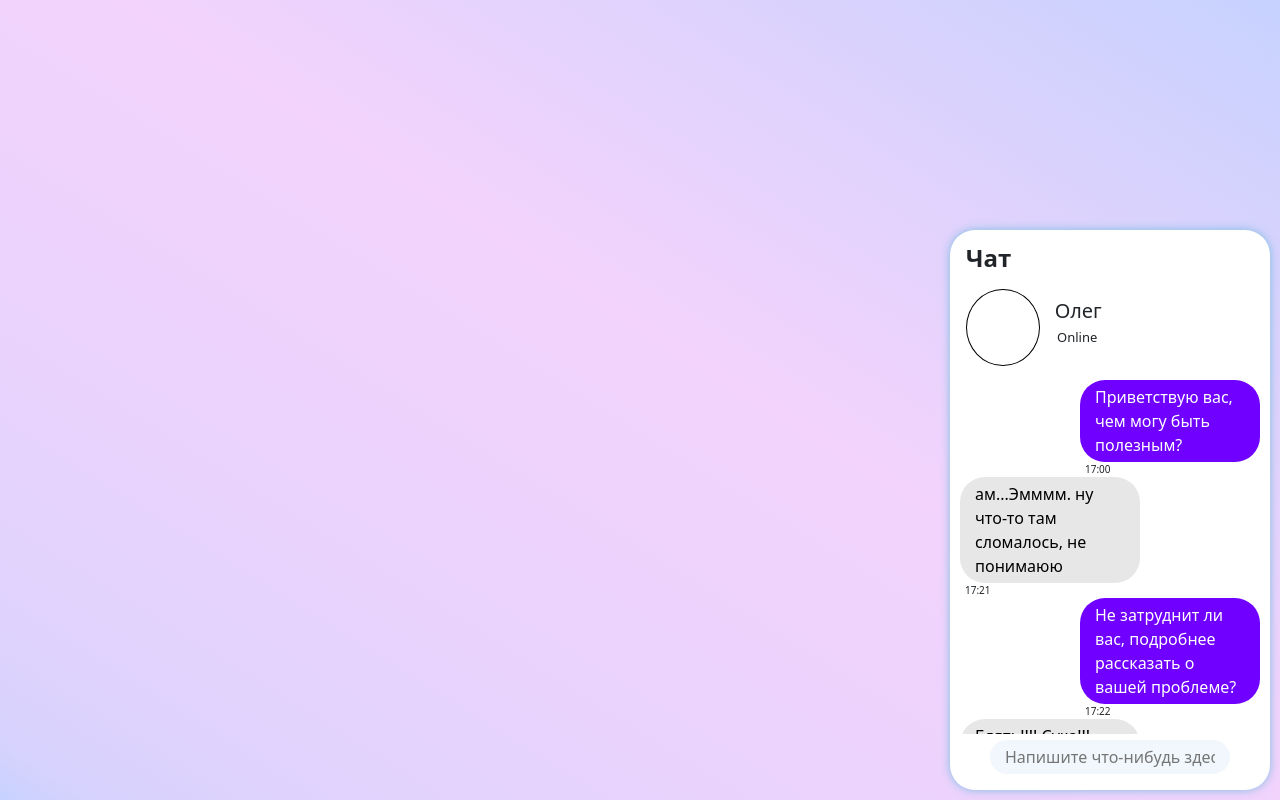
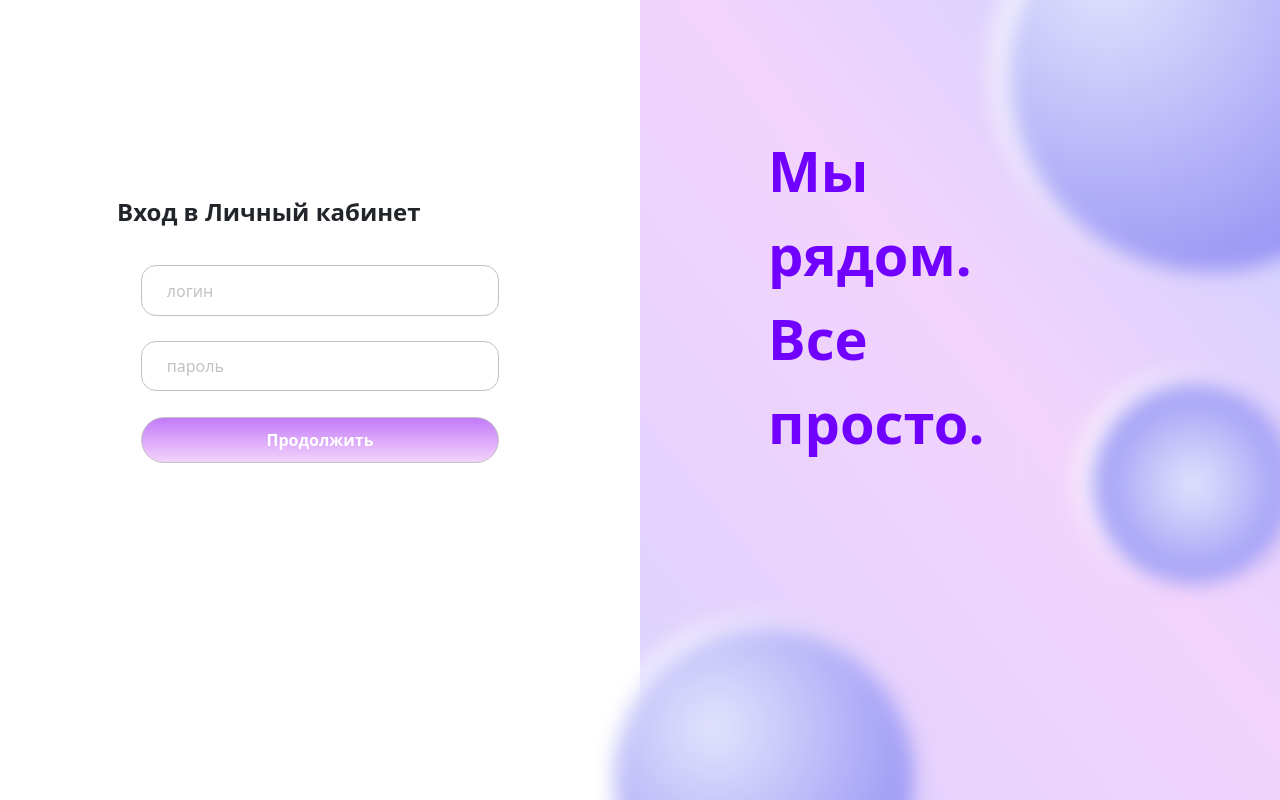
Before and after one commit to AgentLost/ZACHET, a Vue app in the folder zachet/: page / in a window 1280 px wide. Built offline with nearby package versions, Linux system fonts and the light colour scheme.

Commit message:
intermediate sign in
intermediate sign in

```diff
--- a/zachet/src/App.vue
+++ b/zachet/src/App.vue
@@ -1,14 +1,13 @@
 <template>
-    <div class="all">
-        <ChatWindow/>
-    </div>
+    <Auto/>
 </template>
 
 <script>
+import Auto from './components/Auto.vue';
 import ChatWindow from './components/ChatWindow.vue';
 
 export default{
-    components: {ChatWindow},
+    components: {ChatWindow, Auto},
 }
 </script>
 
@@ -18,15 +17,11 @@ export default{
     padding: 0;
     box-sizing: border-box;
 }
+
 #app{
     width: 100vw;
     height: 100vh;
+    overflow: hidden;
 }
 
-.all{
-    width: 100%;
-    height: 100%;
-    background: linear-gradient(to top right, #c7d2fe, 10%, #f3d3fc, #c7d2fe);
-
-}
 </style>
--- a/zachet/src/components/Auto.vue
+++ b/zachet/src/components/Auto.vue
@@ -1,30 +1,24 @@
 <template>
-    <div class="container mt-4 ">
-        <div class="row">
-            <div class="col-sm-6 mx-auto">
-                <form>
+    <div class="auto_container">
+        <div class="auto_form">
+            <div class="div_top"></div>
+            <div class="div_center">
+                <div class="register_text"><p>Вход в Личный кабинет</p></div>
+                <div class="input_login"><input type="text" placeholder="логин"></div>
+                <div class="input_pass"><input type="text" placeholder="пароль"></div>
+                <div class="dop_box"></div>
+                <div class="button_next"><button>Продолжить</button></div>
+            </div>
+            <div class="div_bottom"></div>
+        </div>
+        <div class="auto_design">
+            <figure id="circle1" class="circle"></figure>
+            <figure id="circle2" class="circle"></figure>
+            <figure id="circle3" class="circle"></figure>
+            <div class="auto_design_text">Мы<br> рядом.<br> Все<br> просто.</div>
+        </div>
 
-            <div class="mb-3">
-                <label for="exampleInputEmail1" class="form-label">Email address</label>
-                <input type="email" class="form-control" id="exampleInputEmail1" aria-describedby="emailHelp">
-                <div id="emailHelp" class="form-text">We'll never share your email with anyone else.</div>
-            </div>
-
-            <div class="mb-3">
-                <label for="exampleInputPassword1" class="form-label">Password</label>
-                <input type="password" class="form-control" id="exampleInputPassword1">
-            </div>
-
-            <div class="mb-3 form-check">
-                <input type="checkbox" class="form-check-input" id="exampleCheck1">
-                <label class="form-check-label" for="exampleCheck1">Check me out</label>
-            </div>
-
-            <button type="submit" class="btn btn-primary">Submit</button>
-            </form>
-        </div>
     </div>
-</div>
 </template>
 
 <script>
@@ -34,4 +28,147 @@
 </script>
 
 <style scoped>
+.button_next{
+    display: flex;
+    justify-content: center;
+    margin-top: 5%;
+    height: 10%;
+}
+
+
+.button_next button{
+    width: 70%;
+    border-radius: 25px;
+    padding: 5px 15px;
+    border:1px solid #c3c2c2;
+    background: linear-gradient(#c27bf8, #f3d3fc);
+    color: white;
+    font-weight: 600;
+}
+
+input::-webkit-input-placeholder { color: #c3c2c2; }
+
+.input_pass{
+    display: flex;
+    justify-content: center;
+    margin-top: 5%;
+    height: 11%;
+}
+
+.input_login{
+    display: flex;
+    justify-content: center;
+    margin-top: 7%;
+    height: 11%;
+}
+
+.input_pass input{
+    width: 70%;
+    border-radius: 15px;
+    padding: 5px 25px;
+    border:1px solid #c3c2c2;
+}
+
+.input_login input{
+    width: 70%;
+    border-radius: 15px;
+    padding: 5px 25px;
+    border:1px solid #c3c2c2;
+}
+
+.register_text{
+    display: flex;
+    justify-content: center;
+    height: 10%;
+    padding-left: 5%;
+    padding-top: 10px;
+    font-size: 24px;
+    font-weight: 600;
+    margin-left: -25%;
+}
+
+.div_top{
+    width: 100%;
+    height: 15%;
+}
+
+.div_center{
+    width: 100%;
+    height: 65%;
+    display: flex;
+    flex-direction: column;
+    padding-left: 10%;
+    padding-right: 10%;
+    padding-top: 10%;
+}
+
+.div_bottom{
+    width: 100%;
+    height: 20%;
+}
+
+.auto_design_text{
+    position: absolute;
+    font-size: 56px;
+    color: #7000ff;
+    font-weight: 700;
+    margin-top: 10%;
+    margin-left: 10%;
+}
+
+#circle3{
+    position: absolute;
+height: 300px !important;
+  width: 300px !important;
+  bottom: 0;
+  margin-bottom: -10%;
+  margin-left: -2%;
+}
+
+#circle2{
+    position: absolute;
+height: 200px !important;
+  width: 200px !important;
+  right: 0;
+  margin-top: 30%;
+  margin-right: -1%;
+}
+
+#circle1{
+    position: absolute;
+right: 0;
+margin-right: -10%;
+margin-top: -10%;
+height: 400px !important;
+  width: 400px !important;
+}
+.auto_design{
+    width: 50%;
+    height: 100%;
+    background: linear-gradient(to top right, #c7d2fe, 10%, #f3d3fc, #c7d2fe);
+}
+.auto_form{
+    width: 50%;
+    height: 100%;
+}
+.auto_container{
+    position: absolute;
+    overflow: hidden;
+    display: flex;
+    flex-direction: row;
+    width: 100%;
+    height: 100%;
+}
+
+.circle {
+  display: block;
+  background: black;
+  border-radius: 50%;
+  height: 300px;
+  width: 300px;
+  margin: 0;
+  background: radial-gradient(circle at 100px 100px, #e2e3fd, #847ef2);
+  box-shadow: -.8em -.3em .9em white;
+  filter: blur(10px);
+}
 </style>
--- a/zachet/src/components/Chat.vue
+++ b/zachet/src/components/Chat.vue
@@ -14,21 +14,21 @@ export default {
                 { id: 1, from: "Николай Игоревич", content: "Приветствую вас, чем могу быть полезным?", time: "17:00" },
                 { id: 2, from: "Николай Игоревич", content: "ам...Эмммм. ну что-то там сломалось, не понимаюю", time: "17:21" },
                 { id: 1, from: "Николай Игоревич", content: "Не затруднит ли вас, подробнее рассказать о вашей проблеме?", time: "17:22" },
-                { id: 2, from: "Николай Игоревич", content: "Блять!!!! Сука!!! Нихуя ге рбаотет ыыыы", time: "17:31" },
+                { id: 2, from: "Николай Игоревич", content: "ам...Эмммм. ну что-то там сломалось, не понимаюю", time: "17:31" },
                 { id: 1, from: "Николай Игоревич", content: "Прошу прощения, в чем ваша проблема?", time: "17:32" },
-                { id: 2, from: "Николай Игоревич", content: "Блять, да я же говорю, НИХУЯ НЕ РАБОТАЕТ", time: "17:40" },
+                { id: 2, from: "Николай Игоревич", content: "ам...Эмммм. ну что-то там сломалось, не понимаюю", time: "17:40" },
                 { id: 1, from: "Николай Игоревич", content: "Приветствую вас, чем могу быть полезным?", time: "17:00" },
                 { id: 2, from: "Николай Игоревич", content: "ам...Эмммм. ну что-то там сломалось, не понимаюю", time: "17:21" },
                 { id: 1, from: "Николай Игоревич", content: "Не затруднит ли вас, подробнее рассказать о вашей проблеме?", time: "17:22" },
-                { id: 2, from: "Николай Игоревич", content: "Блять!!!! Сука!!! Нихуя ге рбаотет ыыыы", time: "17:31" },
+                { id: 2, from: "Николай Игоревич", content: "ам...Эмммм. ну что-то там сломалось, не понимаюю", time: "17:31" },
                 { id: 1, from: "Николай Игоревич", content: "Прошу прощения, в чем ваша проблема?", time: "17:32" },
-                { id: 2, from: "Николай Игоревич", content: "Блять, да я же говорю, НИХУЯ НЕ РАБОТАЕТ", time: "17:40" },
+                { id: 2, from: "Николай Игоревич", content: "Ниче не работает оаоаооаоа", time: "17:40" },
                 { id: 1, from: "Николай Игоревич", content: "Приветствую вас, чем могу быть полезным?", time: "17:00" },
                 { id: 2, from: "Николай Игоревич", content: "ам...Эмммм. ну что-то там сломалось, не понимаюю", time: "17:21" },
                 { id: 1, from: "Николай Игоревич", content: "Не затруднит ли вас, подробнее рассказать о вашей проблеме?", time: "17:22" },
-                { id: 2, from: "Николай Игоревич", content: "Блять!!!! Сука!!! Нихуя ге рбаотет ыыыы", time: "17:31" },
+                { id: 2, from: "Николай Игоревич", content: "АААААААА", time: "17:31" },
                 { id: 1, from: "Николай Игоревич", content: "Прошу прощения, в чем ваша проблема?", time: "17:32" },
-                { id: 2, from: "Николай Игоревич", content: "Блять, да я же говорю, НИХУЯ НЕ РАБОТАЕТ", time: "17:40" },
+                { id: 2, from: "Николай Игоревич", content: "Я ПРОСТО ХОЧУ ЧТОБ У МЕНЯ ВСЕ РАБОТАЛО ПОЖАЛУЙСТА ПОМОГИТЕ БЛИН", time: "17:40" },
                 { id: 1, from: "Николай Игоревич", content: "Оцените нашу работу от 1 до 10", time: "17:50" },
             ]
         }
--- a/zachet/src/components/ChatWindow.vue
+++ b/zachet/src/components/ChatWindow.vue
@@ -51,11 +51,6 @@ export default{
   background: rgba(255, 255, 255, 0.0);
 }
 
-#app{
-    width: 100vw;
-    height: 100vh;
-}
-
 .all{
     width: 100%;
     height: 100%;
--- a/zachet/src/components/Message.vue
+++ b/zachet/src/components/Message.vue
@@ -50,5 +50,6 @@ export default {
     display: flex;
     flex-direction: column;
     max-width: 60%;
+    width: fit-content;
 }
 </style>
```
